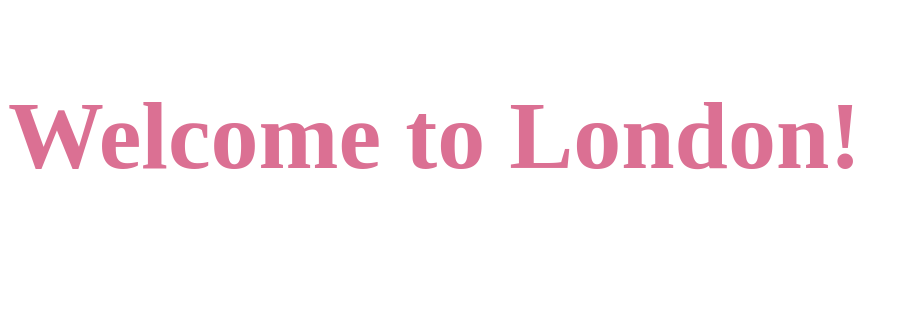
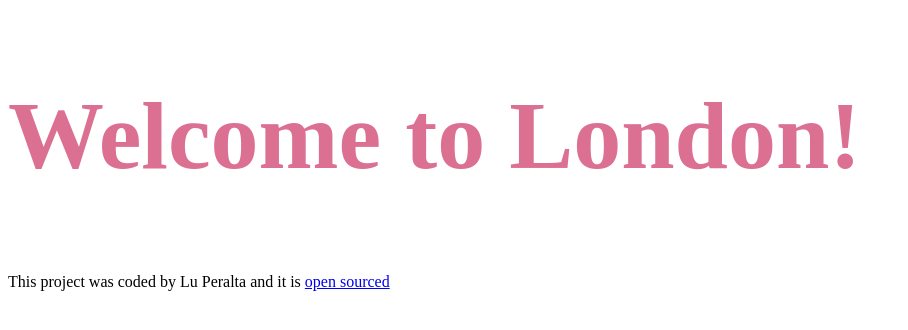
Before and after one commit to luperaltaa/Travel-Project-LP, a plain HTML site: page index.html in a window 1280 px wide. Shown: the whole page, without its empty margins (0-908 px from the left). Drawn offline with Linux system fonts and the light colour scheme.

Commit message:
Added link to the Github repository

```diff
--- a/index.html
+++ b/index.html
@@ -15,5 +15,11 @@
   </head>
   <body>
     <h1>Welcome to London!</h1>
+    <footer>
+      This project was coded by Lu Peralta and it is
+      <a href="https://github.com/luperaltaa/Travel-Project-LP" target="_blank">
+        open sourced</a
+      >
+    </footer>
   </body>
 </html>
```
